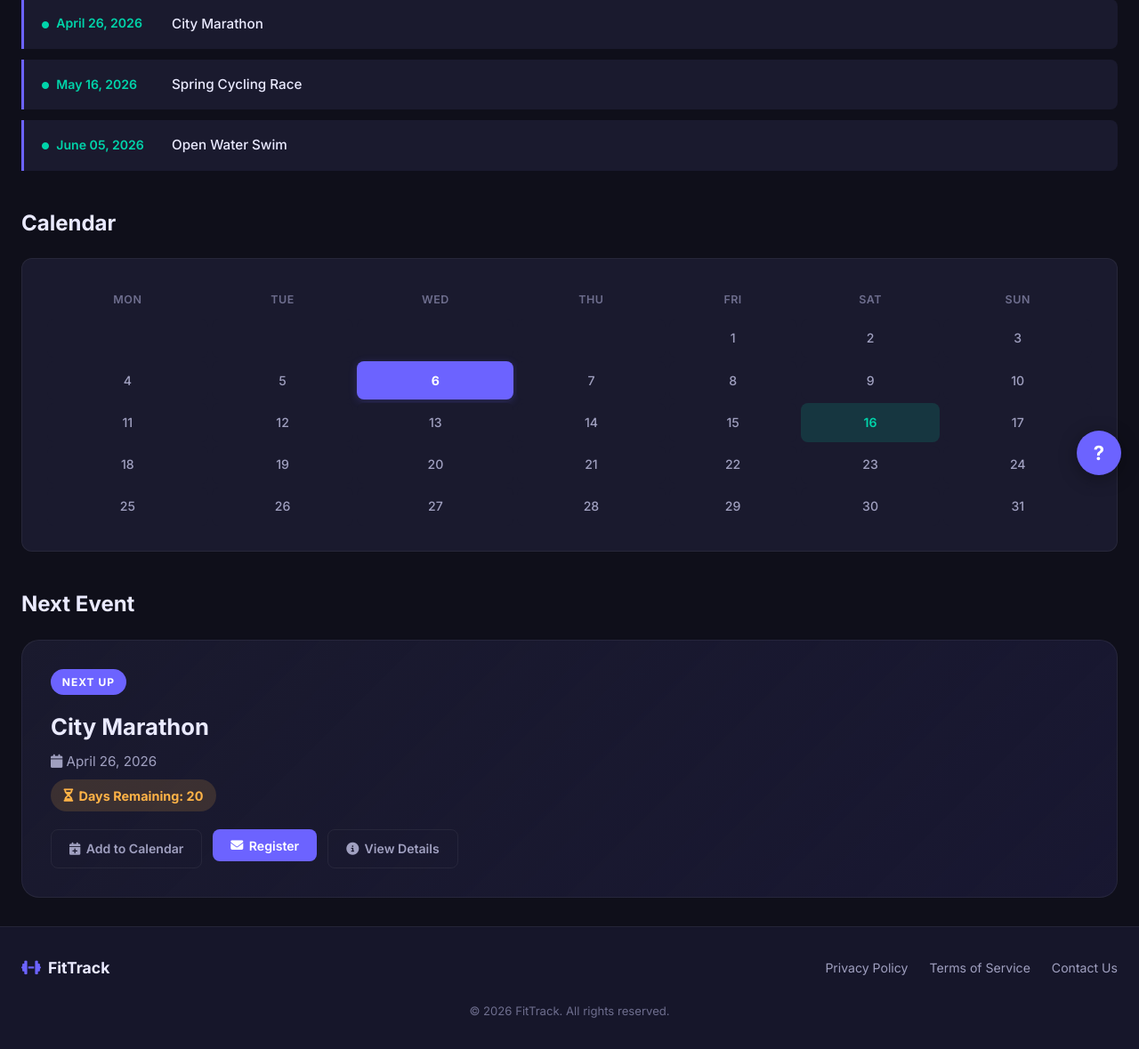
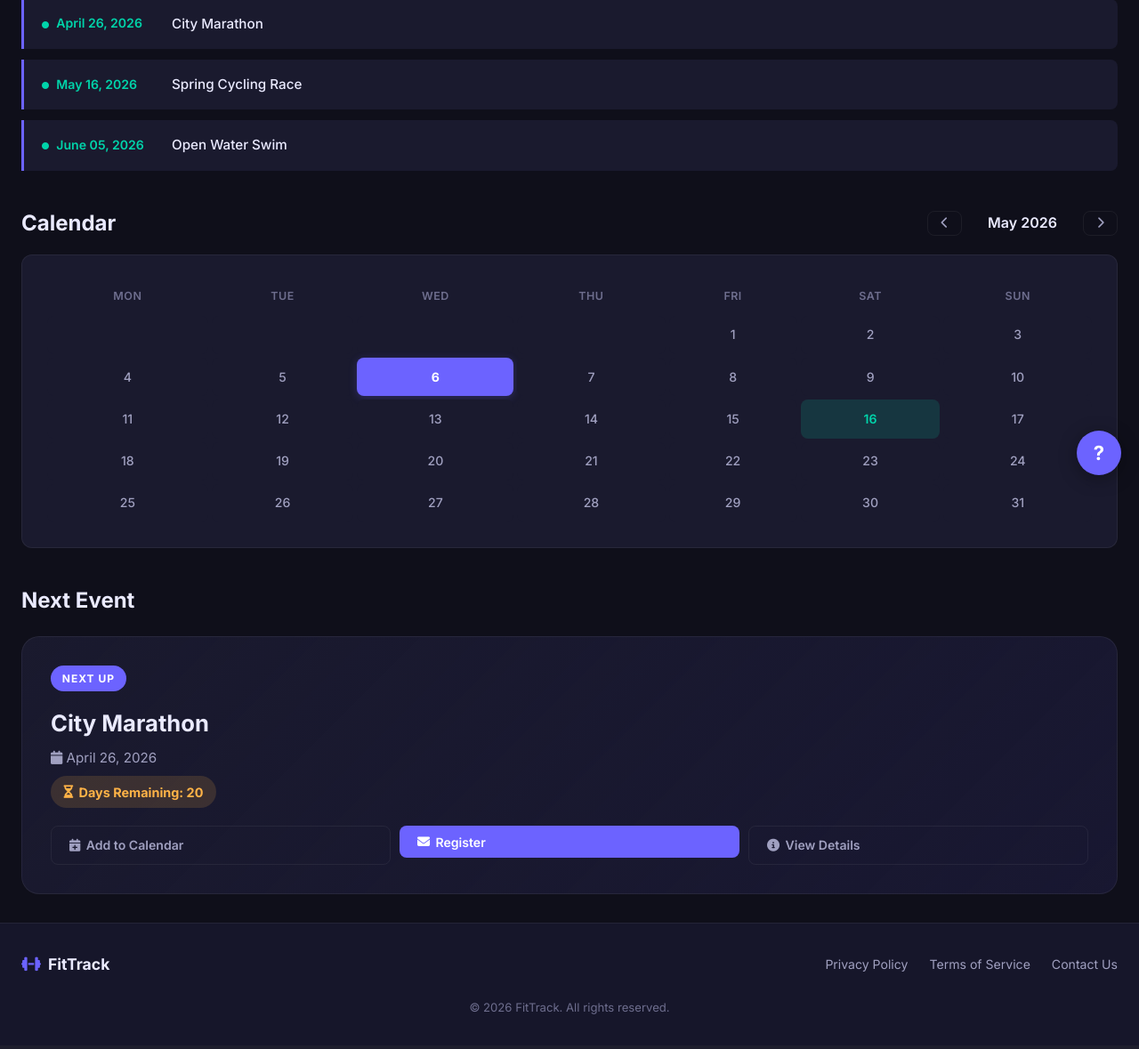
Before and after one commit to pavansangha242/2850-y2-project, a Flask app: page /events in a window 1280 px wide. Shown: the part 246-1425 px from the top of the page at 89% size. After the commit the page ends 1386 px from the top, so only its background shows below. Run offline with Flask 3, Linux system fonts and the light colour scheme; data comes from the database, SQL or seed files in the repository.

Commit message:
fixed events page

```diff
--- a/fitness_app/templates/events.html
+++ b/fitness_app/templates/events.html
@@ -3,8 +3,42 @@
 {% block title %}FitTrack — Events{% endblock %}
 
 {% block content %}
-<div class="page-header">
+<div class="page-header" style="display: flex; justify-content: space-between; align-items: center;">
     <h1><i class="fas fa-calendar-alt" style="color: var(--primary);"></i> Events</h1>
+    {% if session.get('username') and g.nav_role == 'administrator' %}
+    <button class="btn btn-primary btn-sm" onclick="document.getElementById('adminAddEvent').style.display = 'block'; this.style.display='none';">
+        <i class="fas fa-plus"></i> Add Event
+    </button>
+    {% endif %}
+</div>
+
+<!-- Admin Add Event Form (Hidden by default) -->
+<div id="adminAddEvent" class="card" style="display: none; margin-bottom: 2rem; padding: 1.5rem;">
+    <div style="display: flex; justify-content: space-between; align-items: center; margin-bottom: 1rem;">
+        <h3 style="margin: 0;">Create New Event</h3>
+        <button class="btn btn-outline btn-sm" onclick="document.getElementById('adminAddEvent').style.display = 'none';">Cancel</button>
+    </div>
+    <form action="{{ url_for('admin.add_event') }}" method="POST" class="grid-2" style="gap: 1rem;">
+        <div class="form-group">
+            <label>Event Name</label>
+            <input type="text" name="name" class="form-input" placeholder="e.g. Marathon" required>
+        </div>
+        <div class="form-group">
+            <label>Location</label>
+            <input type="text" name="location" class="form-input" placeholder="e.g. Park">
+        </div>
+        <div class="form-group">
+            <label>Date</label>
+            <input type="date" name="date" class="form-input" required>
+        </div>
+        <div class="form-group">
+            <label>Distance (km)</label>
+            <input type="number" step="0.1" name="distance" class="form-input" placeholder="42.2">
+        </div>
+        <div class="grid-span-2">
+            <button type="submit" class="btn btn-primary" style="width: 100%;">Create Event</button>
+        </div>
+    </form>
 </div>
 
 <!-- Upcoming Events -->
@@ -30,7 +64,14 @@
 
 <!-- Calendar -->
 <section style="margin-top: 2.5rem;">
-    <h2 class="section-title">Calendar</h2>
+    <div style="display: flex; justify-content: space-between; align-items: center; margin-bottom: 1rem;">
+        <h2 class="section-title" style="margin: 0;">Calendar</h2>
+        <div style="display: flex; gap: 0.5rem; align-items: center;">
+            <button class="btn btn-outline btn-sm" onclick="changeMonth(-1)"><i class="fas fa-chevron-left"></i></button>
+            <span id="currentMonthYear" style="font-weight: 600; min-width: 120px; text-align: center;"></span>
+            <button class="btn btn-outline btn-sm" onclick="changeMonth(1)"><i class="fas fa-chevron-right"></i></button>
+        </div>
+    </div>
     <div class="card" style="padding: 1.5rem;">
         <table class="calendar" id="eventCalendar">
             <thead>
@@ -72,18 +113,19 @@
         </p>
         {% endif %}
 
-        <div class="event-actions">
+        <div class="event-actions" style="display: grid; grid-template-columns: repeat(auto-fit, minmax(180px, 1fr)); gap: 10px;">
             <button type="button" class="btn btn-outline" id="addToCalBtn"
                     data-event-date="{{ next_event.date.isoformat() }}"
-                    data-event-name="{{ next_event.name }}">
+                    data-event-name="{{ next_event.name }}"
+                    style="width: 100%;">
                 <i class="fas fa-calendar-plus"></i> Add to Calendar
             </button>
-            <form action="{{ url_for('events.register_event', competition_id=next_event.competition_id) }}" method="POST" style="display: inline;">
-                <button type="submit" class="btn btn-primary">
+            <form action="{{ url_for('events.register_event', competition_id=next_event.competition_id) }}" method="POST" style="width: 100%;">
+                <button type="submit" class="btn btn-primary" style="width: 100%;">
                     <i class="fas fa-envelope"></i> Register
                 </button>
             </form>
-            <a href="{{ url_for('events.event_details', competition_id=next_event.competition_id) }}" class="btn btn-outline">
+            <a href="{{ url_for('events.event_details', competition_id=next_event.competition_id) }}" class="btn btn-outline" style="width: 100%; text-align: center;">
                 <i class="fas fa-info-circle"></i> View Details
             </a>
         </div>
@@ -145,23 +187,33 @@
     }
 
     // ---------- Calendar Builder ----------
-    (function() {
         const eventDates = [
             {% for event in events %}
             "{{ event.date.isoformat() }}"{% if not loop.last %},{% endif %}
             {% endfor %}
         ];
 
-        const savedEvents = getSavedEvents();
-        const savedDates = savedEvents.map(e => e.date);
+        let now = new Date();
+        let currentYear = now.getFullYear();
+        let currentMonth = now.getMonth();
 
-        const now   = new Date();
-        const year  = now.getFullYear();
-        const month = now.getMonth();
-        const today = now.getDate();
+        window.changeMonth = function(dir) {
+            currentMonth += dir;
+            if (currentMonth < 0) { currentMonth = 11; currentYear--; }
+            if (currentMonth > 11) { currentMonth = 0; currentYear++; }
+            renderCalendar();
+        };
 
-        const firstDay  = new Date(year, month, 1);
-        const lastDay   = new Date(year, month + 1, 0);
+        function renderCalendar() {
+            const monthNames = ["January", "February", "March", "April", "May", "June", "July", "August", "September", "October", "November", "December"];
+            document.getElementById('currentMonthYear').textContent = monthNames[currentMonth] + " " + currentYear;
+
+            const savedDates = getSavedEvents().map(e => e.date);
+            const today = new Date();
+            const todayStr = today.getFullYear() + '-' + String(today.getMonth() + 1).padStart(2, '0') + '-' + String(today.getDate()).padStart(2, '0');
+
+            const firstDay = new Date(currentYear, currentMonth, 1);
+            const lastDay  = new Date(currentYear, currentMonth + 1, 0);
 
             let startDay = firstDay.getDay() - 1;
             if (startDay < 0) startDay = 6;
@@ -175,12 +227,12 @@
             }
 
             for (let d = 1; d <= totalDays; d++) {
-            const dateStr = year + '-' + String(month + 1).padStart(2, '0') + '-' + String(d).padStart(2, '0');
+                const dateStr = currentYear + '-' + String(currentMonth + 1).padStart(2, '0') + '-' + String(d).padStart(2, '0');
                 let cls = '';
 
                 if (savedDates.includes(dateStr)) {
                     cls = 'saved-event';
-            } else if (d === today) {
+                } else if (dateStr === todayStr) {
                     cls = 'today';
                 } else if (eventDates.includes(dateStr)) {
                     cls = 'has-event';
@@ -202,7 +254,9 @@
 
             html += '</tr>';
             tbody.innerHTML = html;
-    })();
+        }
+
+        renderCalendar();
 
     // ---------- Add to Calendar Button (Toggle) ----------
     const addBtn = document.getElementById('addToCalBtn');
```
Lines whose indentation alone changed are shown as unchanged.
